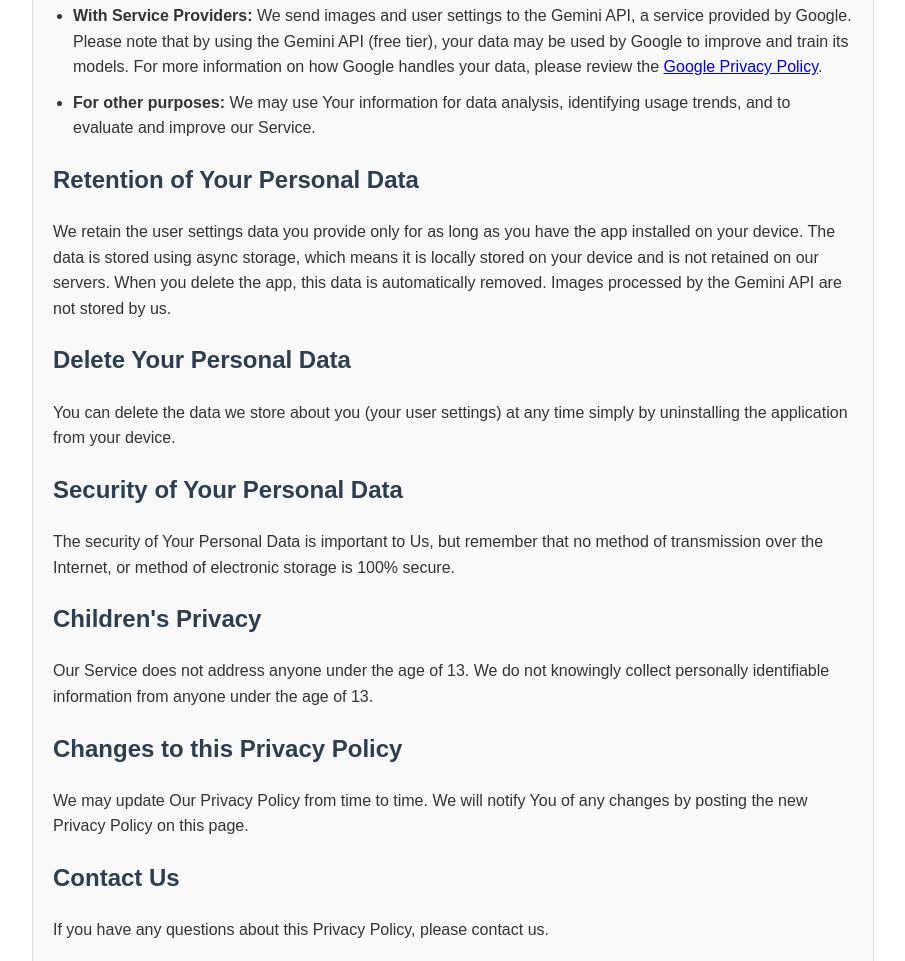
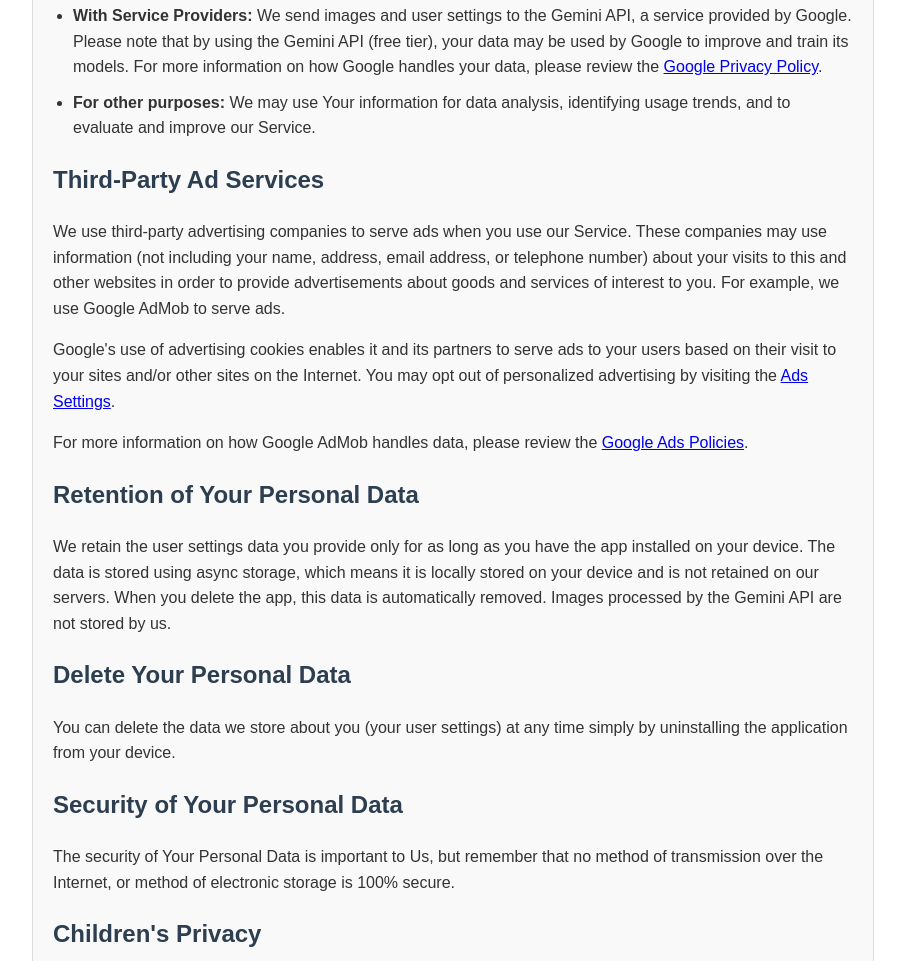
Before and after one commit to schylake/privacy-policy-AI-oli, a plain HTML site: page index.html in a window 1280 px wide. Shown: the part 1362-2323 px from the top of the page, without its empty margins (187-1092 px from the left). Drawn offline with Linux system fonts and the light colour scheme.

Commit message:
Update index.html

```diff
--- a/index.html
+++ b/index.html
@@ -77,6 +77,11 @@
             <li><strong>For other purposes:</strong> We may use Your information for data analysis, identifying usage trends, and to evaluate and improve our Service.</li>
         </ul>
 
+        <h2>Third-Party Ad Services</h2>
+        <p>We use third-party advertising companies to serve ads when you use our Service. These companies may use information (not including your name, address, email address, or telephone number) about your visits to this and other websites in order to provide advertisements about goods and services of interest to you. For example, we use Google AdMob to serve ads.</p>
+        <p>Google's use of advertising cookies enables it and its partners to serve ads to your users based on their visit to your sites and/or other sites on the Internet. You may opt out of personalized advertising by visiting the <a href="https://adssettings.google.com/" target="_blank">Ads Settings</a>.</p>
+        <p>For more information on how Google AdMob handles data, please review the <a href="https://policies.google.com/technologies/ads" target="_blank">Google Ads Policies</a>.</p>
+
         <h2>Retention of Your Personal Data</h2>
         <p>We retain the user settings data you provide only for as long as you have the app installed on your device. The data is stored using async storage, which means it is locally stored on your device and is not retained on our servers. When you delete the app, this data is automatically removed. Images processed by the Gemini API are not stored by us.</p>
 
```
